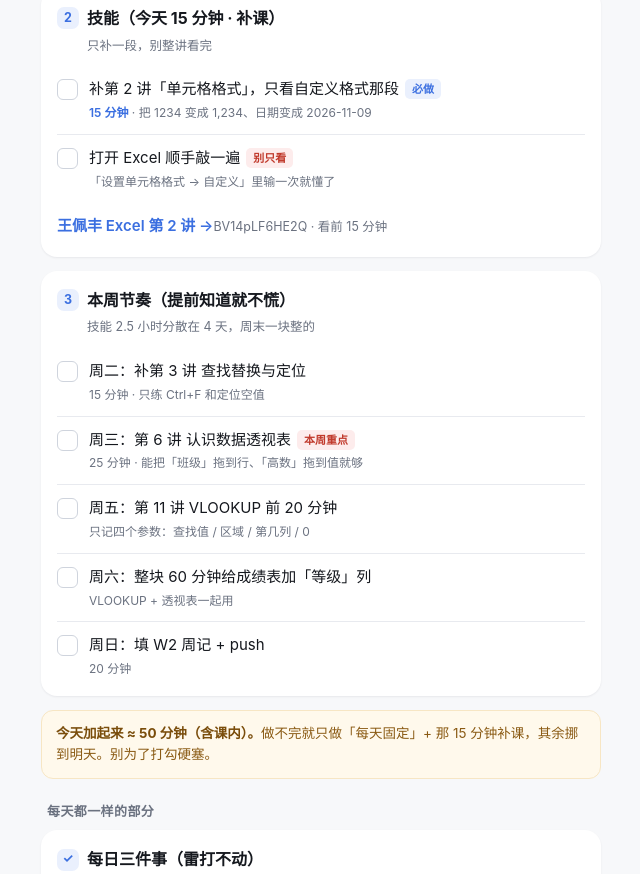
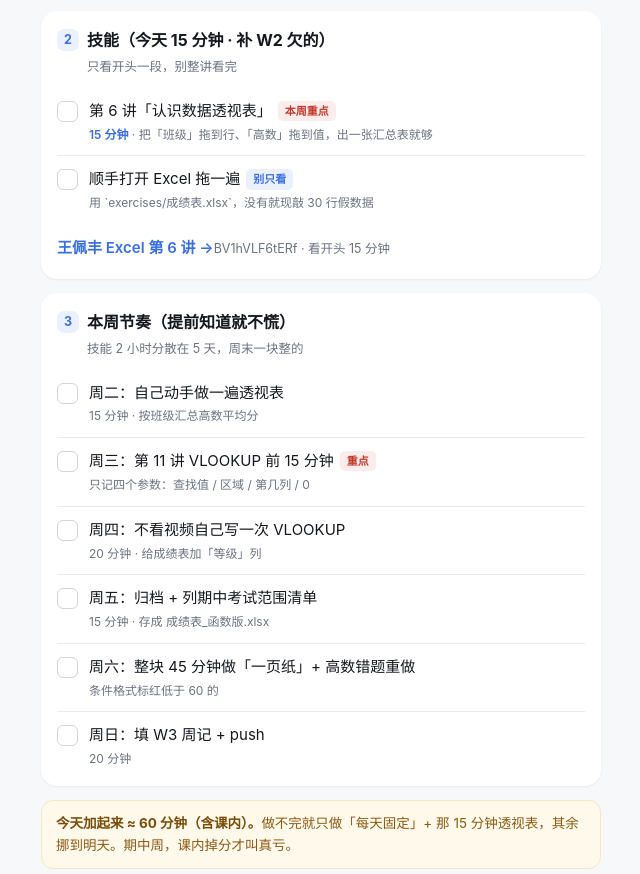
Before and after one commit to xx895/xx895.github.io, a plain HTML site: page plan.html in a window 1280 px wide. Shown: the part 706-1580 px from the top of the page, without its empty margins (319-959 px from the left). Drawn offline with Linux system fonts and the light colour scheme.

Commit message:
update plan.html

```diff
--- a/plan.html
+++ b/plan.html
@@ -117,10 +117,10 @@
 </div>
 
 <!-- ============ 今天 ============ -->
-<div class="sec" id="today">2026 / 11 / 9（周一）· 第 2 周 · Excel 函数周</div>
+<div class="sec" id="today">2026 / 11 / 16（周一）· 第 3 周 · 期中周 · 技能保底版</div>
 
 <div class="note">
-  <b>这周是减半版。</b>上周周记里 Excel 第 1–3 讲没打勾，所以先补课再进新内容，技能总量压在 2.5 小时左右。课内作业永远排第一。
+  <b>这周还是减半版。</b>W2 的周记根本没建（`week-log/W2.md` 不存在），说明上周连周日那 20 分钟都没落地。所以这周不加新内容，只把<b>透视表 + VLOOKUP</b> 补明白，技能总量 ≈2 小时。期中当前，课内永远排第一。
 </div>
 
 <div class="card">
@@ -132,25 +132,26 @@
 </div>
 
 <div class="card">
-  <h2><span class="n">2</span>技能（今天 15 分钟 · 补课）</h2>
-  <div class="hint">只补一段，别整讲看完</div>
-  <label class="task"><span class="box"></span><span class="tx">补第 2 讲「单元格格式」，只看自定义格式那段<span class="tag">必做</span><span class="tm"><em>15 分钟</em> · 把 1234 变成 1,234、日期变成 2026-11-09</span></span></label>
-  <label class="task"><span class="box"></span><span class="tx">打开 Excel 顺手敲一遍<span class="tag must">别只看</span><span class="tm">「设置单元格格式 → 自定义」里输一次就懂了</span></span></label>
-  <a class="vid" href="https://www.bilibili.com/video/BV14pLF6HE2Q" target="_blank" rel="noopener"><span class="t">王佩丰 Excel 第 2 讲 →</span><span class="d">BV14pLF6HE2Q · 看前 15 分钟</span></a>
+  <h2><span class="n">2</span>技能（今天 15 分钟 · 补 W2 欠的）</h2>
+  <div class="hint">只看开头一段，别整讲看完</div>
+  <label class="task"><span class="box"></span><span class="tx">第 6 讲「认识数据透视表」<span class="tag must">本周重点</span><span class="tm"><em>15 分钟</em> · 把「班级」拖到行、「高数」拖到值，出一张汇总表就够</span></span></label>
+  <label class="task"><span class="box"></span><span class="tx">顺手打开 Excel 拖一遍<span class="tag">别只看</span><span class="tm">用 `exercises/成绩表.xlsx`，没有就现敲 30 行假数据</span></span></label>
+  <a class="vid" href="https://www.bilibili.com/video/BV1hVLF6tERf" target="_blank" rel="noopener"><span class="t">王佩丰 Excel 第 6 讲 →</span><span class="d">BV1hVLF6tERf · 看开头 15 分钟</span></a>
 </div>
 
 <div class="card">
   <h2><span class="n">3</span>本周节奏（提前知道就不慌）</h2>
-  <div class="hint">技能 2.5 小时分散在 4 天，周末一块整的</div>
-  <label class="task"><span class="box"></span><span class="tx">周二：补第 3 讲 查找替换与定位<span class="tm">15 分钟 · 只练 Ctrl+F 和定位空值</span></span></label>
-  <label class="task"><span class="box"></span><span class="tx">周三：第 6 讲 认识数据透视表<span class="tag must">本周重点</span><span class="tm">25 分钟 · 能把「班级」拖到行、「高数」拖到值就够</span></span></label>
-  <label class="task"><span class="box"></span><span class="tx">周五：第 11 讲 VLOOKUP 前 20 分钟<span class="tm">只记四个参数：查找值 / 区域 / 第几列 / 0</span></span></label>
-  <label class="task"><span class="box"></span><span class="tx">周六：整块 60 分钟给成绩表加「等级」列<span class="tm">VLOOKUP + 透视表一起用</span></span></label>
-  <label class="task"><span class="box"></span><span class="tx">周日：填 W2 周记 + push<span class="tm">20 分钟</span></span></label>
+  <div class="hint">技能 2 小时分散在 5 天，周末一块整的</div>
+  <label class="task"><span class="box"></span><span class="tx">周二：自己动手做一遍透视表<span class="tm">15 分钟 · 按班级汇总高数平均分</span></span></label>
+  <label class="task"><span class="box"></span><span class="tx">周三：第 11 讲 VLOOKUP 前 15 分钟<span class="tag must">重点</span><span class="tm">只记四个参数：查找值 / 区域 / 第几列 / 0</span></span></label>
+  <label class="task"><span class="box"></span><span class="tx">周四：不看视频自己写一次 VLOOKUP<span class="tm">20 分钟 · 给成绩表加「等级」列</span></span></label>
+  <label class="task"><span class="box"></span><span class="tx">周五：归档 + 列期中考试范围清单<span class="tm">15 分钟 · 存成 成绩表_函数版.xlsx</span></span></label>
+  <label class="task"><span class="box"></span><span class="tx">周六：整块 45 分钟做「一页纸」+ 高数错题重做<span class="tm">条件格式标红低于 60 的</span></span></label>
+  <label class="task"><span class="box"></span><span class="tx">周日：填 W3 周记 + push<span class="tm">20 分钟</span></span></label>
 </div>
 
 <div class="note">
-  <b>今天加起来 ≈ 50 分钟（含课内）。</b>做不完就只做「每天固定」+ 那 15 分钟补课，其余挪到明天。别为了打勾硬塞。
+  <b>今天加起来 ≈ 60 分钟（含课内）。</b>做不完就只做「每天固定」+ 那 15 分钟透视表，其余挪到明天。期中周，课内掉分才叫真亏。
 </div>
 
 <!-- ============ 每日循环 ============ -->
@@ -202,7 +203,7 @@
 </div>
 
 <div class="card">
-  <h2><span class="n">四</span>11/9 – 11/15（第 2 周）</h2>
+  <h2><span class="n">四</span>11/9 – 11/15（第 2 周 · 已过）</h2>
   <div class="hint">Excel 函数周：这周的目标是 VLOOKUP 和 SUMIFS</div>
   <label class="task"><span class="box"></span><span class="tx">周一：第 6 讲 认识数据透视表<span class="tm">45 分钟 · 本周最重要的一讲</span></span></label>
   <label class="task"><span class="box"></span><span class="tx">周三：第 11 讲 VLOOKUP + SUMIFS<span class="tm">45 分钟 · 工作中用得最多</span></span></label>
```
